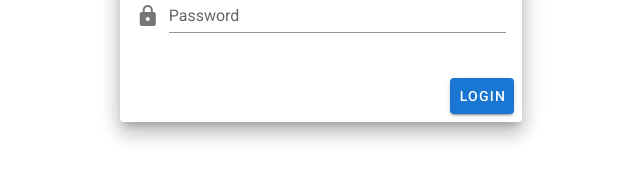
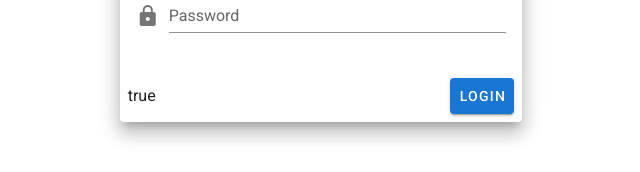
Before and after one commit to felipe-muner/auth-vue-vuex-node-jwt, a Vue app in the folder client/: page / in a window 1280 px wide. Shown: the part 422-594 px from the top of the page, without its empty margins (319-959 px from the left). Built offline with nearby package versions, Linux system fonts and the light colour scheme.

Commit message:
set up store namedspace with mapState

```diff
--- a/client/src/App.vue
+++ b/client/src/App.vue
@@ -23,6 +23,7 @@
                 </v-form>
               </v-card-text>
               <v-card-actions>
+                {{isUserLoggedIn}}
                 <v-spacer />
                 <v-btn color="primary">Login</v-btn>
               </v-card-actions>
```
